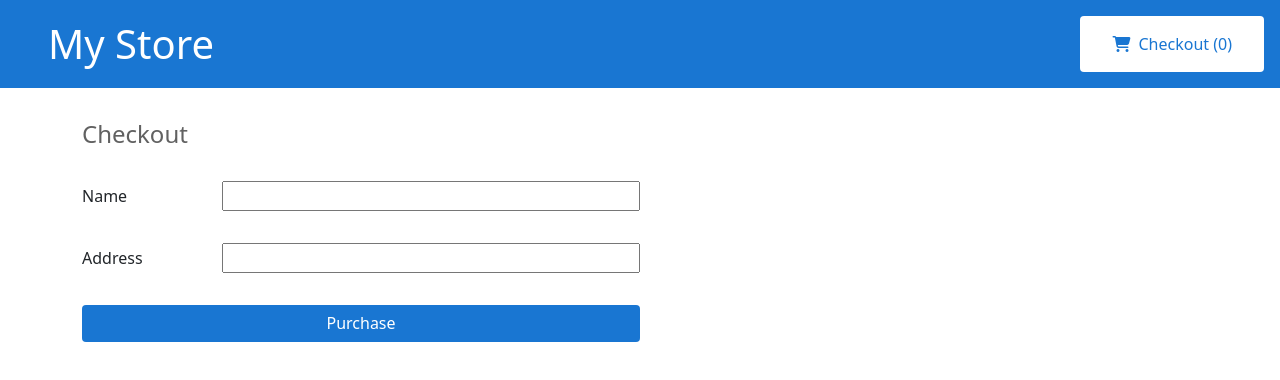
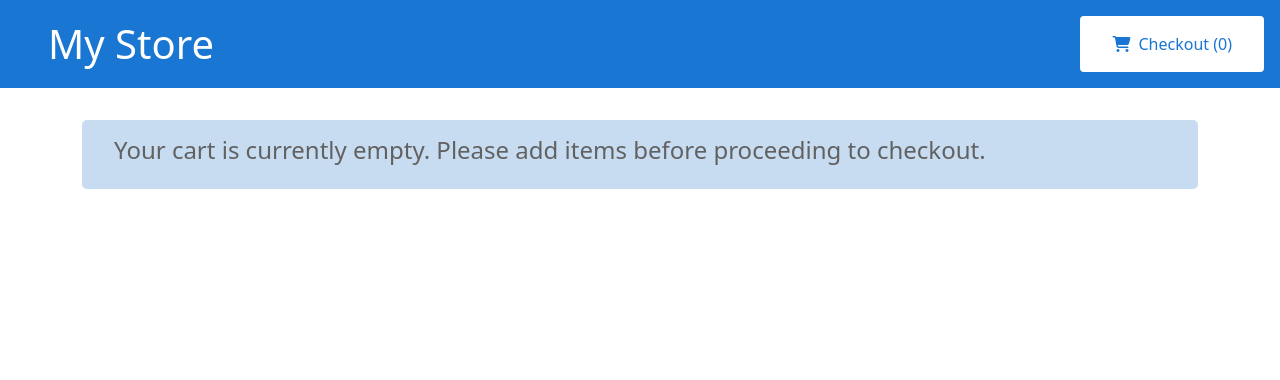
Before and after one commit to HasalaDissanayake/ShoppingCart, an Angular app in the folder shopping-Cart/: page /cart in a window 1280 px wide. Shown: the top 380 px of the page. Built offline with nearby package versions, Linux system fonts and the light colour scheme.

Commit message:
modified cart view

```diff
--- a/shopping-Cart/src/app/cart/cart.component.css
+++ b/shopping-Cart/src/app/cart/cart.component.css
@@ -40,3 +40,9 @@ button{
     border: none;
     color: white;
 }
+
+.warn{
+    background-color: #c7dcf1;
+    border-radius: 5px;
+    padding: 1rem 2rem;
+}
--- a/shopping-Cart/src/app/cart/cart.component.html
+++ b/shopping-Cart/src/app/cart/cart.component.html
@@ -1,3 +1,5 @@
+<div *ngIf="items.length > 0">
+
     <div class="cart">
         <h4>Checkout</h4>
 
@@ -13,16 +15,21 @@
             <label for="name">
             Name
             </label>
-        <input id="name" type="text" formControlName="name">
+            <input id="name" type="text" formControlName="name" required>
         </div>
 
         <div>
             <label for="address">
             Address
             </label>
-        <input id="address" type="text" formControlName="address">
+            <input id="address" type="text" formControlName="address" required>
         </div>
 
         <button class="button" type="submit">Purchase</button>
 
     </form>
+</div>
+
+<div *ngIf="items.length === 0" class="cart warn">
+    <h4>Your cart is currently empty. Please add items before proceeding to checkout.</h4>
+</div>
--- a/shopping-Cart/src/app/cart/cart.component.ts
+++ b/shopping-Cart/src/app/cart/cart.component.ts
@@ -1,5 +1,5 @@
 import { Component } from '@angular/core';
-import { FormBuilder } from '@angular/forms';
+import { FormBuilder, Validators } from '@angular/forms';
 import { CartService } from '../cart.service';
 
 @Component({
@@ -12,8 +12,8 @@ export class CartComponent {
   items = this.cartService.getItems();
 
   checkoutForm = this.formBuilder.group({
-    name: '',
-    address: ''
+    name: ['', Validators.required],
+    address: ['', Validators.required]
   });
 
   constructor(
@@ -23,7 +23,7 @@ export class CartComponent {
 
   onSubmit(): void {
       this.items = this.cartService.clearCart();
-      console.warn('Your order has been submitted', this.checkoutForm.value);
+      window.alert('Your order has been submitted');
       this.checkoutForm.reset();
     }
 
```
Lines whose indentation alone changed are shown as unchanged.
